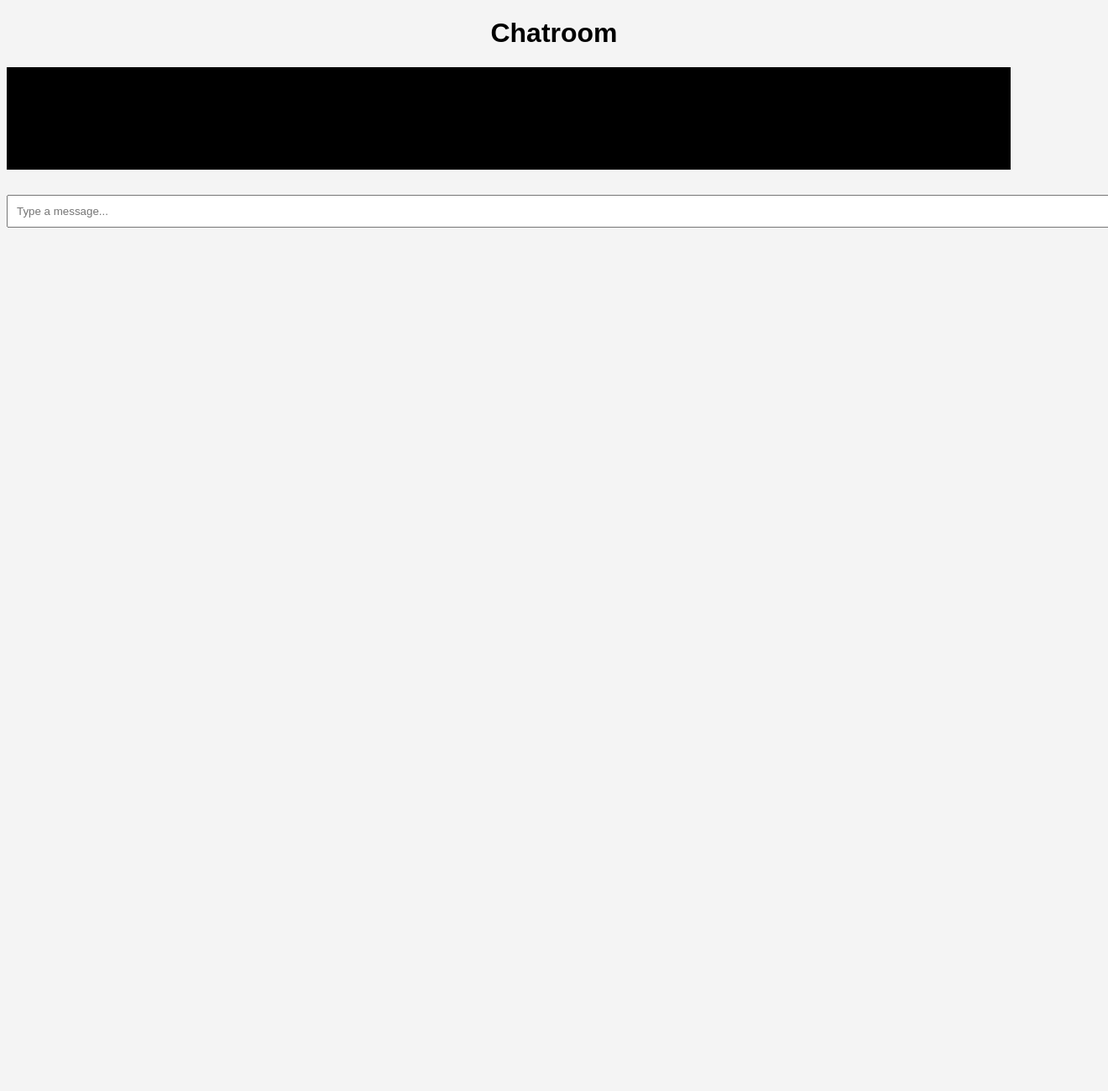
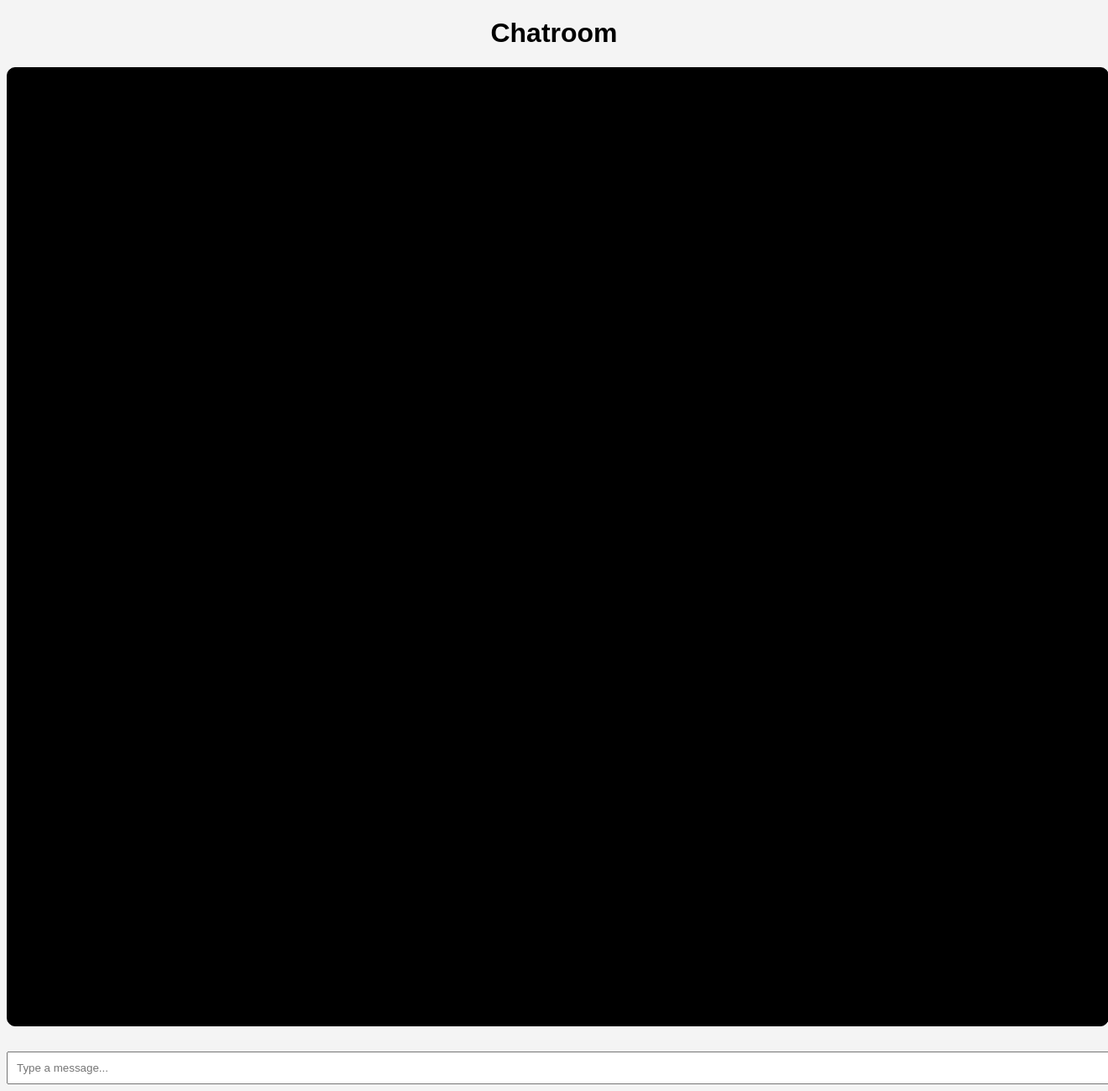
Before and after one commit to MichaelWHamilton/compnetworks-chatroom, a Flask app: page / in a window 1320 px wide; the page is wider, and only the part inside the window is pictured. Shown: that part at 84% size. Before the commit the page ends 271 px from the top of that part, so only its background shows below. Run offline with Flask 3, Linux system fonts and the light colour scheme; some libraries are stand-ins or nearby versions.

Commit message:
more frontend styling

```diff
--- a/static/style.css
+++ b/static/style.css
@@ -8,9 +8,10 @@
     margin-bottom: 20px;
     overflow-y: scroll;
     background-color: rgb(0, 0, 0);
-    width: 90%;
-    height: 100px;
+    width: 99%;
+    height: 70rem;
     border: 1px solid black;
+    border-radius: 10px;
     margin-left: 0;
     padding: 10px;
     text-align: left;
@@ -19,10 +20,15 @@
 #messages div {
     padding: 5px;
     margin: 2px 0;
+    background-color: rgba(255, 255, 255, 0.5); /* Semi-transparent white background */
+    border-radius: 10px;
+    display: block;
+    word-wrap: break-word; /* Ensure text wraps to a new line */
+    white-space: normal; /* Allow text wrapping */
 }
 
 #input {
-    width: 100%;
+    width: 99%;
     padding: 10px;
     margin-top: 10px;
 }
```
